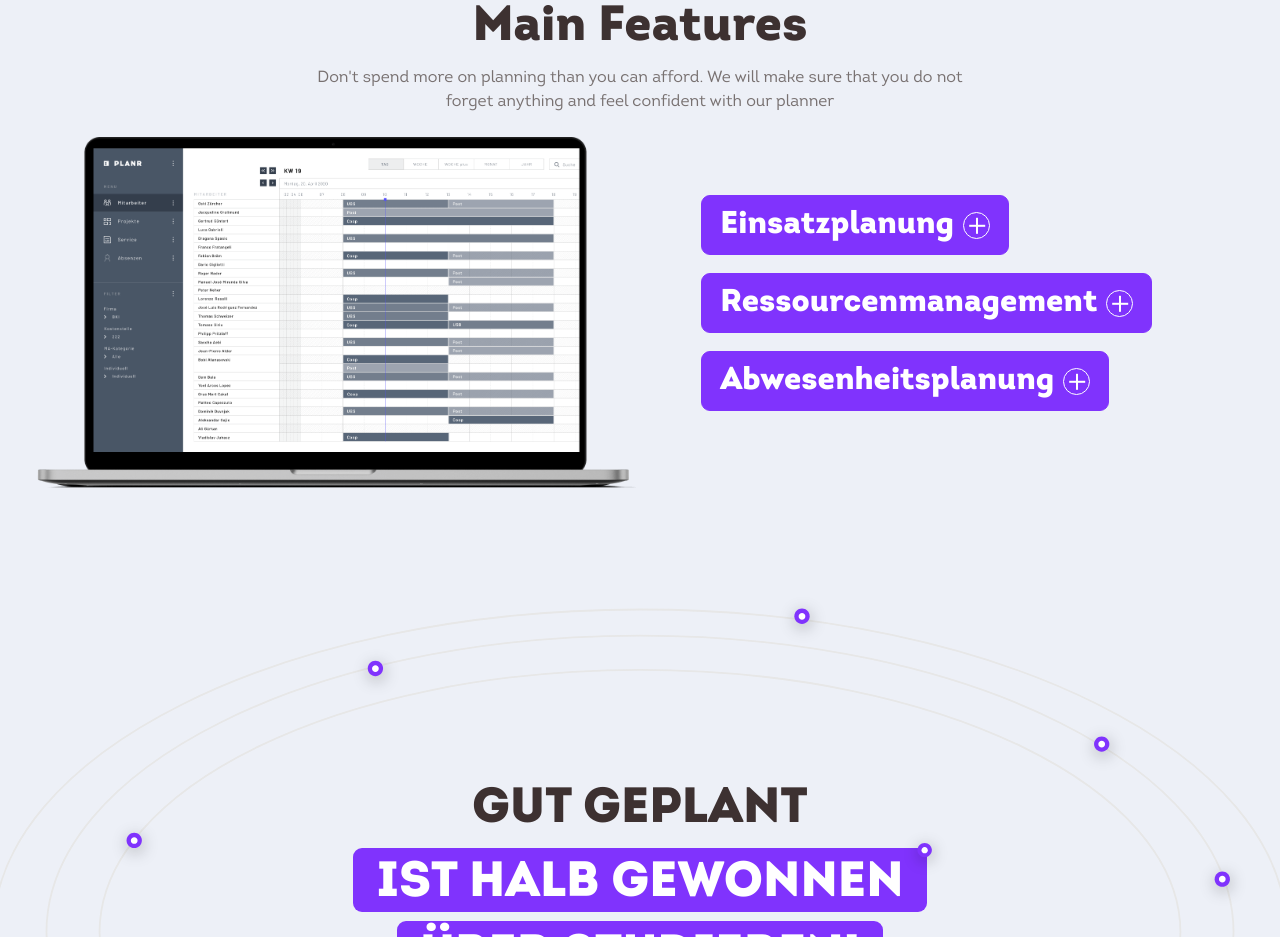
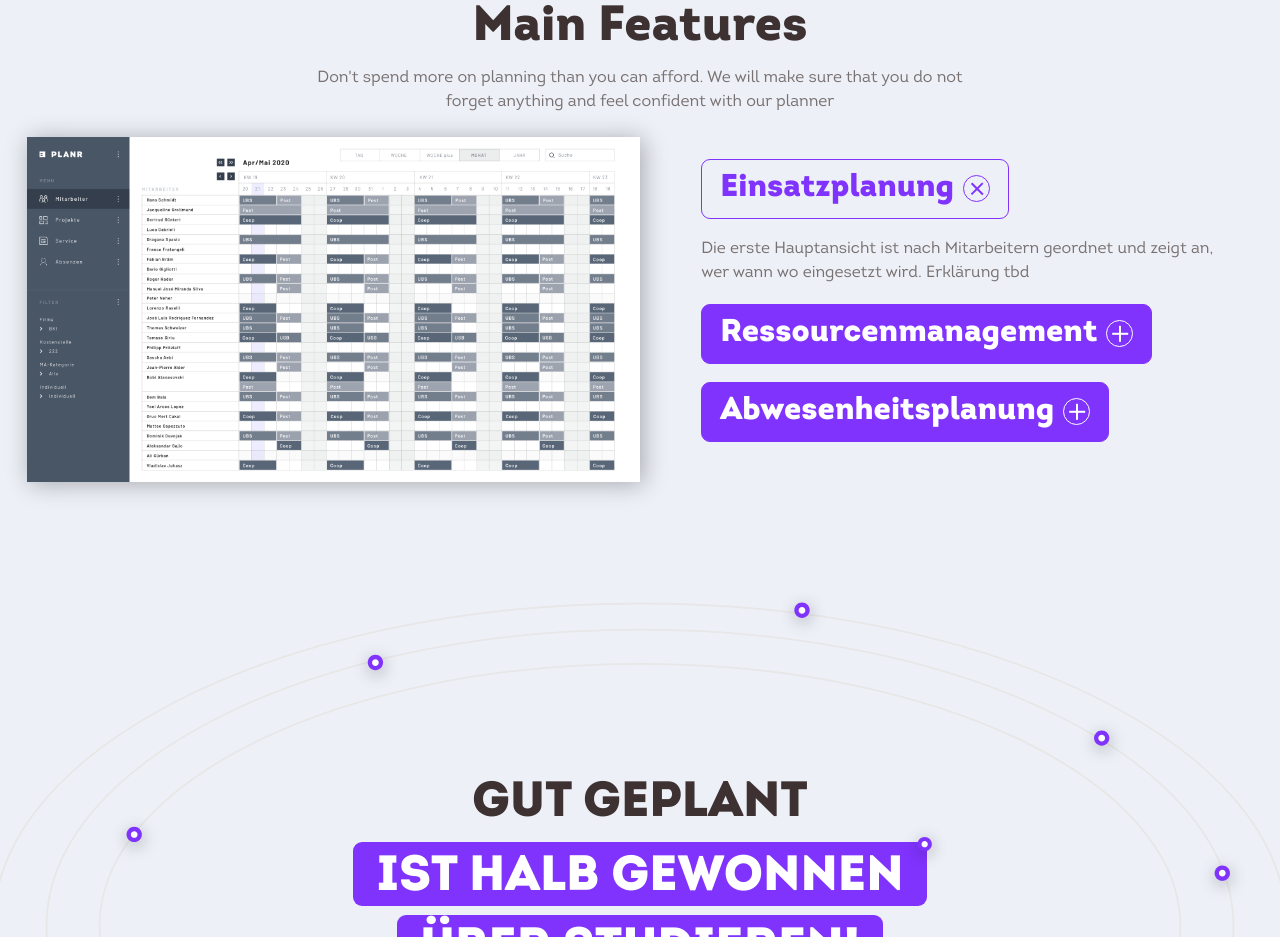
Before and after one commit to RomanR301/planr, a website: page #src/indexDE.html in a window 1280 px wide. Shown: the part 2452-3389 px from the top of the page. Drawn offline with nearby package versions, Linux system fonts and the light colour scheme; files that its build step writes are made by us from their sources.

Commit message:
added tabs on DE page

```diff
--- a/#src/indexDE.html
+++ b/#src/indexDE.html
@@ -259,25 +259,33 @@
             confident with our planner
           </div>
         </div>
-        <div class="row features__content">
-          <div class="features__image">
-            <img src="./img/features-image.png" alt="">
+        <div class="row features__content tabs">
+          <div class="tabs-wrap features__image">
+            <div class="tab-content active" id="tab-0">
+              <img src="./img/planr_view_1.png" alt="">
+            </div>
+            <div class="tab-content" id="tab-1">
+              <img src="./img/planr_view_2.png" alt="">
+            </div>
+            <div class="tab-content" id="tab-2">
+              <img src="./img/planr_view_3.png" alt="">
+            </div>
           </div>
           <div class="features__accordion">
-            <div class="accordion-container">
-              <div class="accordion__item">
-                <a class="accordion__button" href="#">
+            <div class="accordion-container tabs-list tabs-ul">
+              <div class="accordion__item tabs-list__item active">
+                <a onclick="front.openTab(this, 'tab-0','.tabs')" class="tabs-list__item_link tab-links accordion__button" href="#">
                   Einsatzplanung
                   <i class="accordion__arrow"></i>
                 </a>
-                <div class="accordion__content">
+                <div class="accordion__content" style="display:block">
                   <p>Die erste Hauptansicht ist nach Mitarbeitern geordnet und zeigt an, wer wann wo eingesetzt wird.
                     Erklärung tbd
                   </p>
                 </div>
               </div>
-              <div class="accordion__item">
-                <a class="accordion__button" href="#">
+              <div class="accordion__item tabs-list__item">
+                <a onclick="front.openTab(this, 'tab-1','.tabs')" class="tabs-list__item_link tab-links accordion__button" href="#">
                   Ressourcenmanagement
                   <i class="accordion__arrow"></i>
                 </a>
@@ -287,8 +295,8 @@
                   </p>
                 </div>
               </div>
-              <div class="accordion__item">
-                <a class="accordion__button" href="#">
+              <div class="accordion__item tabs-list__item">
+                <a onclick="front.openTab(this, 'tab-2','.tabs')" class="tabs-list__item_link tab-links accordion__button" href="#">
                   Abwesenheitsplanung
                   <i class="accordion__arrow"></i>
                 </a>
```
Also changed, not shown: #src/_header.html (+1 -3 lines), planr/index.html (+1 -3 lines), planr/indexDE.html (+19 -11 lines), #src/img/favicon.ico (added), planr/img/favicon.ico (added).
